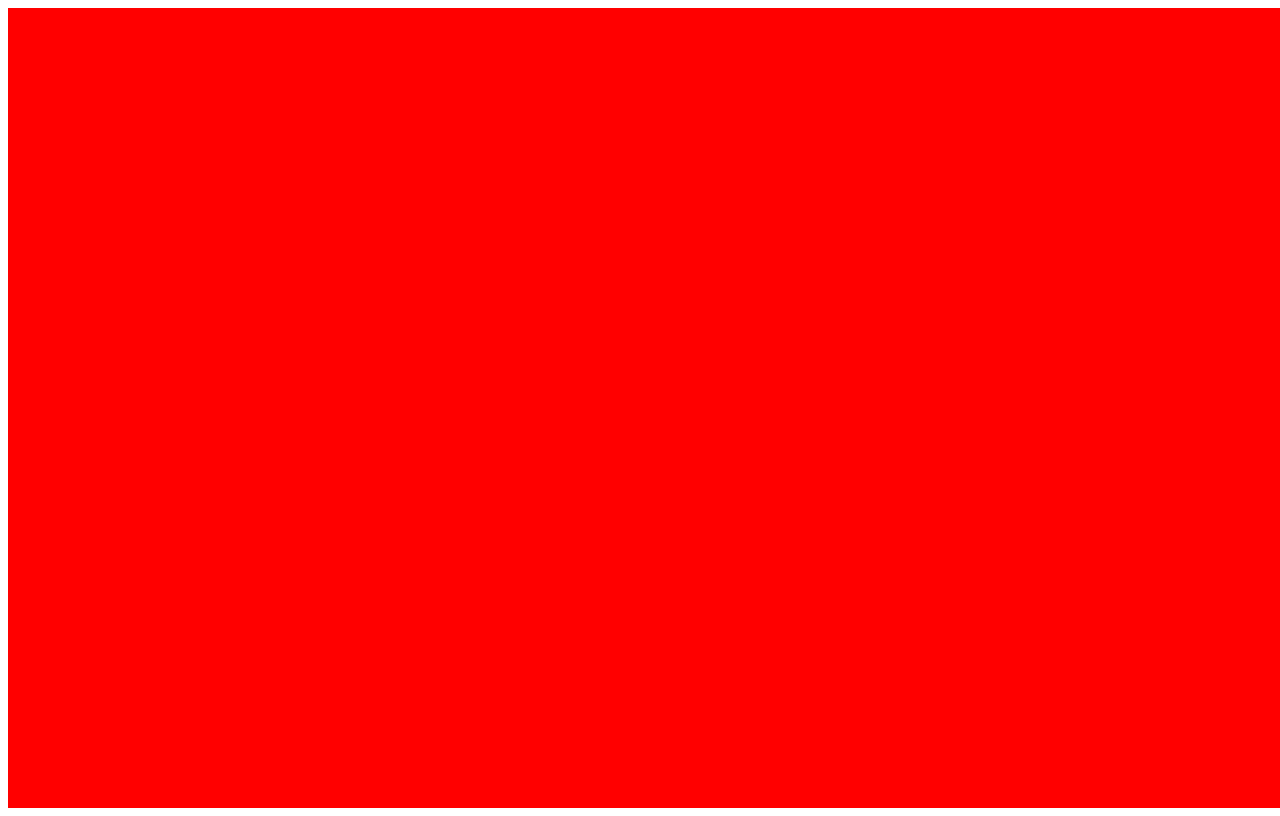
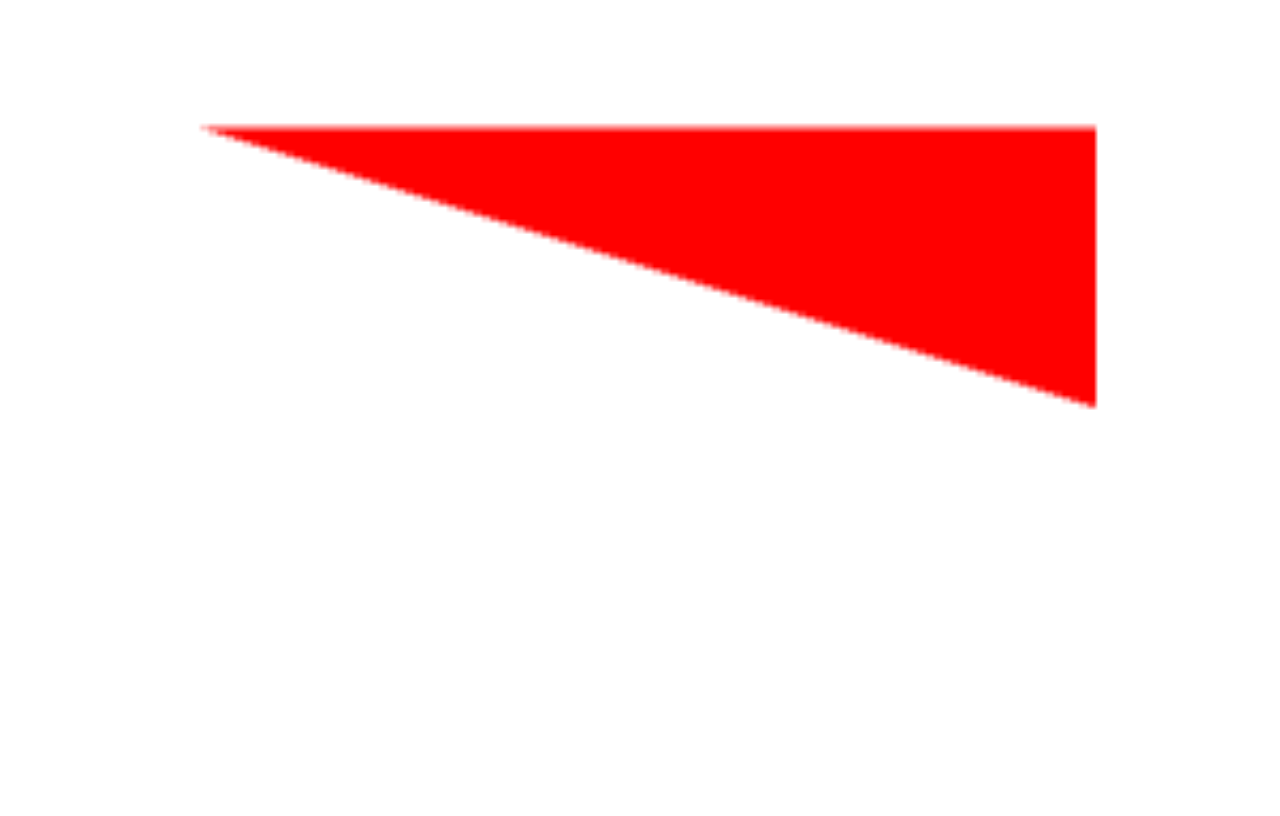
Before and after one commit to hjeomdev/webxr-api, a plain HTML site: page ch2/index.html in a window 1280 px wide. Drawn offline with Linux system fonts and the light colour scheme.

Commit message:
[UPDATE] WebGL 2차원 삼각형 출력

```diff
--- a/ch2/index.html
+++ b/ch2/index.html
@@ -2,7 +2,6 @@
 <html lang="en">
 <head>
     <meta charset="UTF-8">
-    <meta http-equiv="X-UA-Compatible" content="IE=edge">
     <meta name="viewport" content="width=device-width, initial-scale=1.0">
     <title>WebGL: Canvas Context</title>
     <style>
@@ -15,6 +14,22 @@
 </head>
 <body>
     <canvas id="canvas"></canvas>
+    <!-- <WebGL 렌더링 콘텍스트에 대한 정점 셰이더 정의> -->
+    <script id="vertex-data" type="not-javascript">
+        attribute vec4 vertex_points;
+
+        void main() {
+            gl_Position = vertex_points;
+        }
+    </script>
+    <!-- 셰이더 작업에 필요한 메모리 양을 GPU에게 알려줌 -->
+    <script id="fragment-data" type="not-javascript">
+        precision mediump float;
+
+        void main() {
+            gl_FragColor = vec4(1, 0, 0, 1.0);
+        }
+    </script>
 </body>
 <script type="text/javascript">
     const canvas = document.querySelector("#canvas");
@@ -25,8 +40,75 @@
     } else {
         console.log('WebGL is good to go');
     }
+    console.log(gl.drawingBufferWidth);
+    console.log(gl.drawingBufferHeight);
+    console.log(gl);
 
-    gl.clearColor(1, 0, 0, 1); // Red, Green, Blue, Transparency
-    gl.clear(gl.COLOR_BUFFER_BIT); // clearColor() 에 정의된 값으로 캔버스 색상 재설정
+    // gl.clearColor(1, 0, 0, 1); // Red, Green, Blue, Transparency
+    // gl.clear(gl.COLOR_BUFFER_BIT); // clearColor() 에 정의된 값으로 캔버스 색상 재설정
+
+    const coordinates = [ // 정점 위치
+        -0.7, 0.7,
+        0.7, 0.7,
+        // -0.7, 0,
+        0.7, 0,
+    ];
+
+    /*===== 버퍼 =====*/
+
+    const pointsBuffer = gl.createBuffer(); // 정점을 저장할 빈 버퍼 객체 생성
+
+    gl.bindBuffer(gl.ARRAY_BUFFER, pointsBuffer); // 빈 버퍼 객체를 GL 콘텍스트에 연결
+
+    gl.bufferData(gl.ARRAY_BUFFER, new Float32Array(coordinates), gl.STATIC_DRAW); // 정점을 GL의 연결된 버퍼에 로드 // (float요소 배열을 컴퓨터 수학 연산에 최적화된 32비트 float 값의 배열로 캐스팅, STATIC_DRAW: 버퍼의 데이터가 두번 이상 수정되지 않으며 브라우저 창에 그려져야 한다고 GPU에게 알림)
+
+    /*===== 셰이더 =====*/
+
+    const vsSource = document.querySelector("#vertex-data").text; // 정점 셰이더 데이터 저장을 위한 변수 생성
+    const fsSource = document.querySelector("#fragment-data").text; // 조각 셰이더에서 데이터를 저장할 변수 생성
+
+    // 셰이더를 GSLS로 컴파일
+    const vertexShader = gl.createShader(gl.VERTEX_SHADER);
+    gl.shaderSource(vertexShader, vsSource);
+    gl.compileShader(vertexShader);
+    const fragmentShader = gl.createShader(gl.FRAGMENT_SHADER);
+    gl.shaderSource(fragmentShader, fsSource);
+    gl.compileShader(fragmentShader);
+
+    const program = gl.createProgram(); // 셰이더 가능을 GPU에 전달하는 운반 컨테이너 생성
+
+    // 셰이더 부착
+    gl.attachShader(program, vertexShader);
+    gl.attachShader(program, fragmentShader);
+
+    gl.linkProgram(program); // 셰이더 연결
+
+    gl.useProgram(program);
+
+    /*===== 셰이더와 버퍼 연결 =====*/
+    const pointsAttributeLocation = gl.getAttribLocation(program, "vertex_points"); // 프로그램의 정점 셰이더 소스에서 특성 찾기
+
+    // 속성을 현재 버퍼 객체에 있는 포인트 데이터에 연결한다.
+    let size = 2; // 요소당 반복 횟수(x, y 포인트 감안)
+    let type = gl.FLOAT; // 데이터는 32비트 floats
+    let normalize = false;
+    let stride = 0; // 쌍 좌표 사이의 인덱스를 건너뛰지 않음
+    let offset = 0; // 버퍼 처음부터 시작
+    gl.vertexAttribPointer(pointsAttributeLocation, size, type, normalize, stride, offset);
+
+    gl.enableVertexAttribArray(pointsAttributeLocation); // 포인트 데이터를 GPU에 보낸다
+
+    /*===== 그리기 =====*/
+
+    gl.clearColor(0, 0, 0, 0); // 캔버스 지우기
+
+    gl.clear(gl.COLOR_BUFFER_BIT); // 새 페인트의 색 버퍼 지우기
+
+    // 화면에 점 그리기
+    const mode = gl.TRIANGLES;
+    const first = 0;
+    const count = 3;
+    gl.drawArrays(mode, first, count);
+
 </script>
 </html>
```
